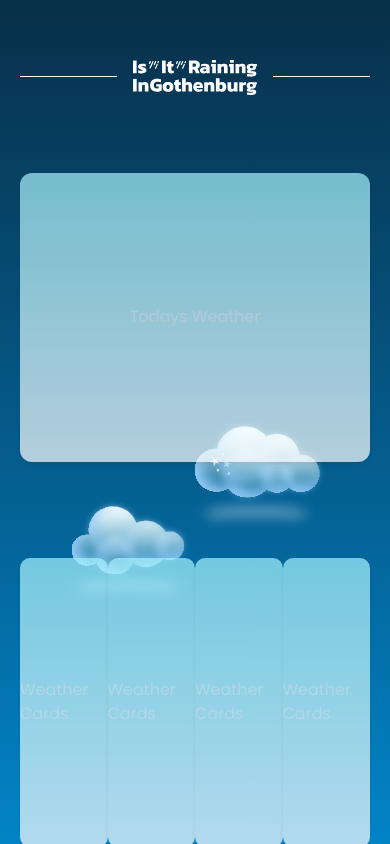
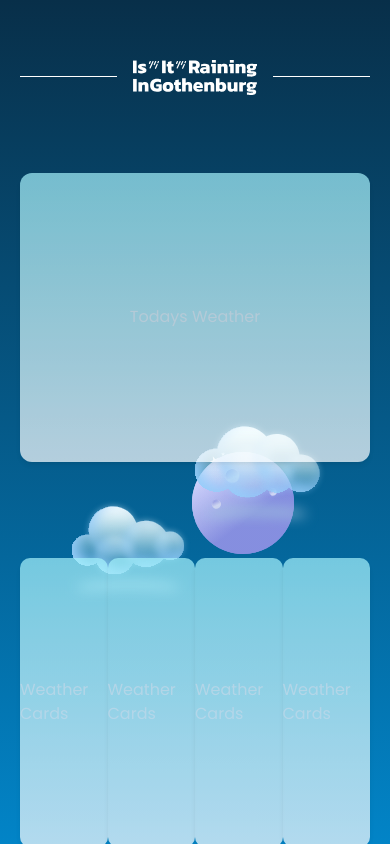
Before and after one commit to KareemZuwa/Is-It-Raining-In-Gothenburg, a React (Vite) app: page / in a window 390 px wide. Built offline with nearby package versions, Linux system fonts and the light colour scheme; no server answers; what tailwindcss-animated would draw is missing.

Commit message:
implementing sun and moon

```diff
--- a/src/components/CloudsBackground.tsx
+++ b/src/components/CloudsBackground.tsx
@@ -1,5 +1,8 @@
+import { Moon } from "./Moon";
 import { Raindrops } from "./Raindrops";
 import { SnowFall } from "./SnowFall";
+import { Stars } from "./Stars";
+import { Sun } from "./Sun";
 
 interface CloudsBackgroundProps {
   isDay: boolean;
@@ -8,6 +11,7 @@ interface CloudsBackgroundProps {
 export const CloudsBackground = ({ isDay }: CloudsBackgroundProps) => {
   const isRain = false;
   const isSnow = false;
+
   return (
     <div className="absolute inset-0 m-auto max-w-screen-2xl">
       <div className="mx-16 flex justify-between overflow-hidden">
@@ -20,10 +24,9 @@ export const CloudsBackground = ({ isDay }: CloudsBackgroundProps) => {
         </div>
         <div className="relative pt-[420px] md:pt-36">
           {!isDay && (
-            <span className="w-10 sm:w-auto transition duration-[5000ms] ease-in-out absolute pl-4 pt-8 z-0 animate-fade animate-once animate-duration-[5000ms]">
-              <img src="/background/Stars.svg" alt="stars" />
-            </span>
+            <Stars />
           )}
+          {isDay ? <Sun /> : <Moon />}
           <img
             className="relative z-10 animate-fade-down animate-once animate-duration-[5000ms] animate-ease-in-out"
             src="/background/cloud-two.svg"
--- /dev/null
+++ b/src/components/Moon.tsx
@@ -0,0 +1,7 @@
+export const Moon = () => {
+  return (
+    <span className="transition duration-[5000ms] ease-in-out absolute right-8 pt-8 animate-fade animate-once animate-duration-[5000ms]">
+      <img src="/background/Moon.svg" alt="moon" />
+    </span>
+  );
+};
--- /dev/null
+++ b/src/components/Stars.tsx
@@ -0,0 +1,7 @@
+export const Stars = () => {
+  return (
+    <span className="w-10 sm:w-auto transition duration-[5000ms] ease-in-out absolute pl-4 pt-8 z-0 animate-fade animate-once animate-duration-[5000ms]">
+      <img src="/background/Stars.svg" alt="stars" />
+    </span>
+  );
+};
--- /dev/null
+++ b/src/components/Sun.tsx
@@ -0,0 +1,7 @@
+export const Sun = () => {
+  return (
+    <span className="transition duration-[5000ms] ease-in-out absolute right-8 pt-8 animate-fade animate-once animate-duration-[5000ms]">
+    <img src="/background/Sun.svg" alt="sun" />
+  </span>
+  );
+};
```
